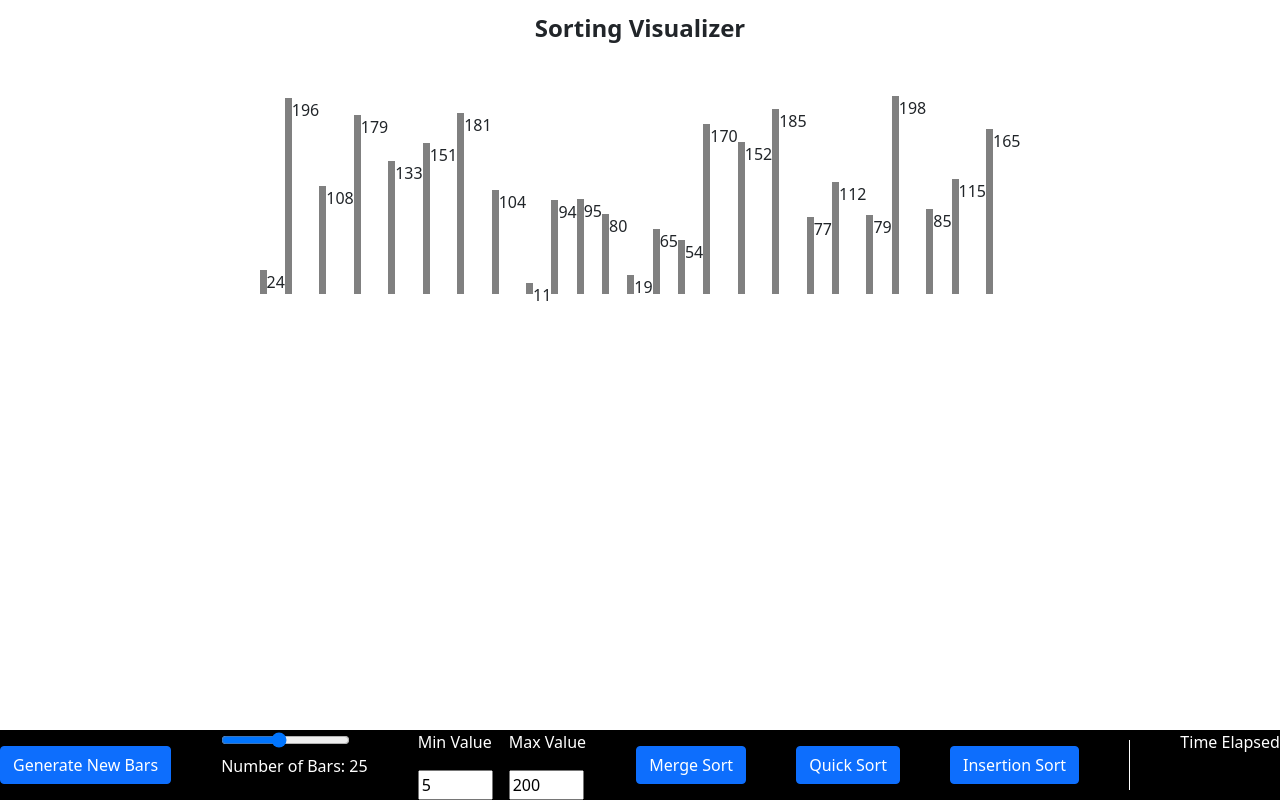
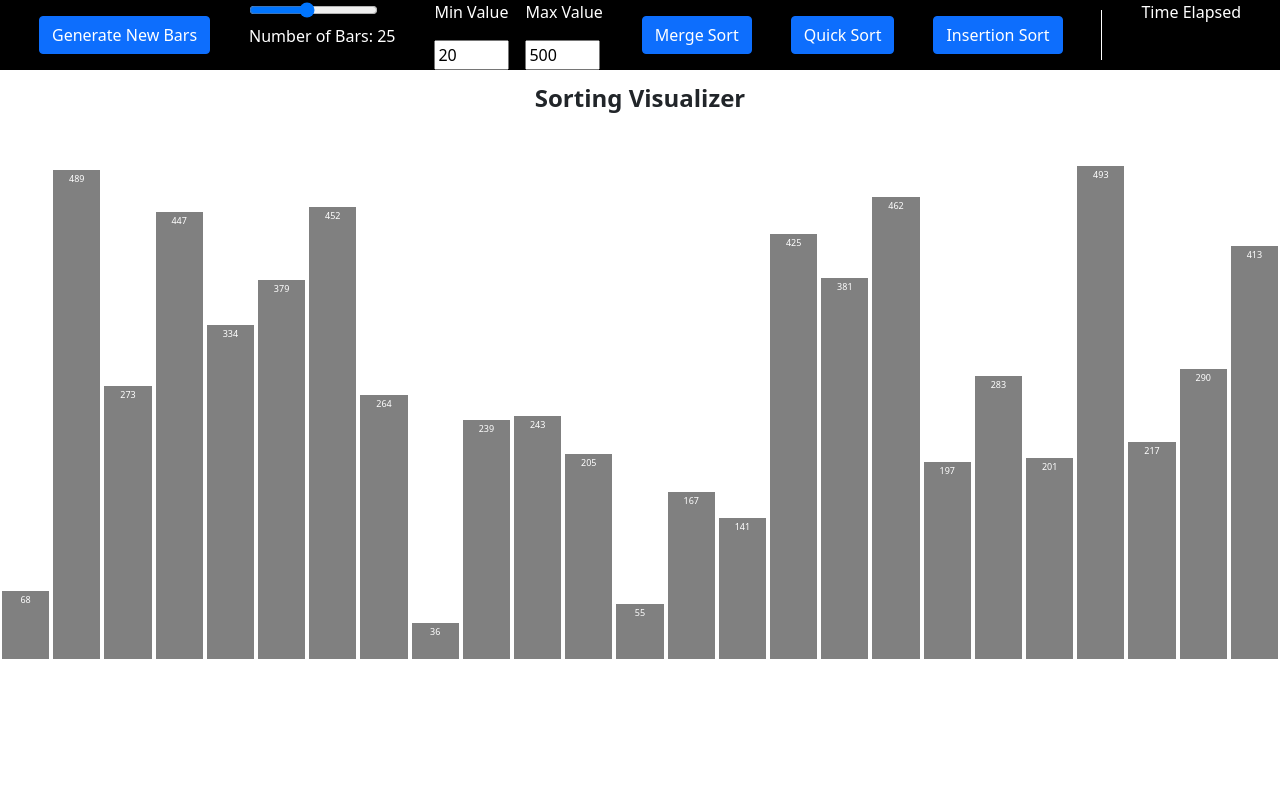
Before and after one commit to senoralikz/sorting-visualizer, a React (Create React App) app: page / in a window 1280 px wide. Built offline with nearby package versions, Linux system fonts and the light colour scheme.

Commit message:
updated min bar and max bar value and changed bg color of bar so value can be inside

```diff
--- a/src/App.js
+++ b/src/App.js
@@ -6,8 +6,8 @@ import Footer from "./components/Footer";
 function App() {
   // const [bars, setBars] = useState([]);
   const [numBars, setNumBars] = useState(25);
-  const [minBarValue, setMinBarValue] = useState(5);
-  const [maxBarValue, setMaxBarValue] = useState(200);
+  const [minBarValue, setMinBarValue] = useState(20);
+  const [maxBarValue, setMaxBarValue] = useState(500);
   const [showAlert, setShowAlert] = useState(false);
 
   const handleBarSliderChange = (e) => {
@@ -55,18 +55,6 @@ function App() {
 
   return (
     <>
-      <header>Sorting Visualizer</header>
-      <div className="bars d-flex justify-content-center align-items-end">
-        <Bars
-          numBars={numBars}
-          minBarValue={minBarValue}
-          maxBarValue={maxBarValue}
-        />
-      </div>
-      {/* {bars.map((value) => (
-        <div className="bars">{value}</div>
-      ))} */}
-      {/* <div>{grabBarQuant}</div> */}
       <Footer
         numBars={numBars}
         minBarValue={minBarValue}
@@ -77,6 +65,14 @@ function App() {
         handleMinValue={handleMinValue}
         handleMaxValue={handleMaxValue}
       />
+      <header>Sorting Visualizer</header>
+      <div className="bars d-flex justify-content-center align-items-end">
+        <Bars
+          numBars={numBars}
+          minBarValue={minBarValue}
+          maxBarValue={maxBarValue}
+        />
+      </div>
     </>
   );
 }
--- a/src/components/BarValues.js
+++ b/src/components/BarValues.js
@@ -14,8 +14,8 @@ const BarValues = ({
           <p className="footer-text">Min Value </p>
           <input
             type="number"
-            className="bar-value"
-            min="5"
+            className="min-max-value"
+            min="20"
             value={minBarValue}
             onChange={handleMinValue}
           />
@@ -24,8 +24,8 @@ const BarValues = ({
           <p className="footer-text">Max Value </p>
           <input
             type="number"
-            className="bar-value"
-            max="200"
+            className="min-max-value"
+            max="500"
             value={maxBarValue}
             onChange={handleMaxValue}
           />
--- a/src/components/Bars.js
+++ b/src/components/Bars.js
@@ -25,20 +25,18 @@ const Bars = ({ numBars, minBarValue, maxBarValue }) => {
   // console.log(bars);
   return bars.map((value, index) => (
     <div
-      style={{ borderLeft: "7px solid grey", height: `${value}px` }}
+      style={{
+        backgroundColor: "grey",
+        height: `${value}px`,
+        margin: "0 2px",
+        padding: "2px",
+        width: "75%",
+      }}
       key={index}
     >
-      {value}
+      <p className="bar-value d-flex justify-content-center">{value}</p>
     </div>
   ));
-
-  // return (
-  //   <div>
-  //     {idk.map((entry) => (
-  //       <div>{entry}</div>
-  //     ))}
-  //   </div>
-  // );
 };
 
 export default Bars;
--- a/src/components/Footer.js
+++ b/src/components/Footer.js
@@ -1,5 +1,4 @@
 import React from "react";
-// import { useState, useEffect } from "react";
 import Stack from "react-bootstrap/Stack";
 import NewBars from "./NewBars";
 import BarSlider from "./BarSlider";
@@ -20,35 +19,11 @@ const Footer = ({
   showAlert,
   setShowAlert,
 }) => {
-  // const [minBarValue, setMinBarValue] = useState(1);
-  // const [maxBarValue, setMaxBarValue] = useState(200);
-  // const [showAlert, setShowAlert] = useState(false);
-
-  // const handleMinValue = (e) => {
-  //   parseInt(e.target.value) < parseInt(maxBarValue)
-  //     ? setMinBarValue(parseInt(e.target.value))
-  //     : setShowAlert(true);
-  // };
-
-  // const handleMaxValue = (e) => {
-  //   parseInt(e.target.value) > parseInt(minBarValue)
-  //     ? setMaxBarValue(parseInt(e.target.value))
-  //     : setShowAlert(true);
-  // };
-
-  // useEffect(() => {
-  //   grabMinValue(minBarValue);
-  // }, [grabMinValue, minBarValue]);
-
-  // useEffect(() => {
-  //   grabMaxValue(maxBarValue);
-  // }, [grabMaxValue, maxBarValue]);
-
   return (
     <>
       <Stack>
         <Alerts showAlert={showAlert} setShowAlert={setShowAlert} />
-        <footer className="d-flex justify-content-between">
+        <footer className="d-flex justify-content-evenly">
           <NewBars />
           <BarSlider
             numBars={numBars}
--- a/src/styles/index.scss
+++ b/src/styles/index.scss
@@ -13,8 +13,8 @@ header {
 // }
 
 footer {
-  position: absolute;
-  bottom: 0;
+  // position: absolute;
+  // bottom: 0;
   width: 100%;
   background-color: #000;
   // display: flex;
@@ -26,6 +26,11 @@ footer {
 }
 
 .bar-value {
+  font-size: xx-small;
+  color: #fff;
+}
+
+.min-max-value {
   width: 75px;
 }
 
```
Also changed, not shown: src/components/BarSlider.js (+0 -13 lines).
